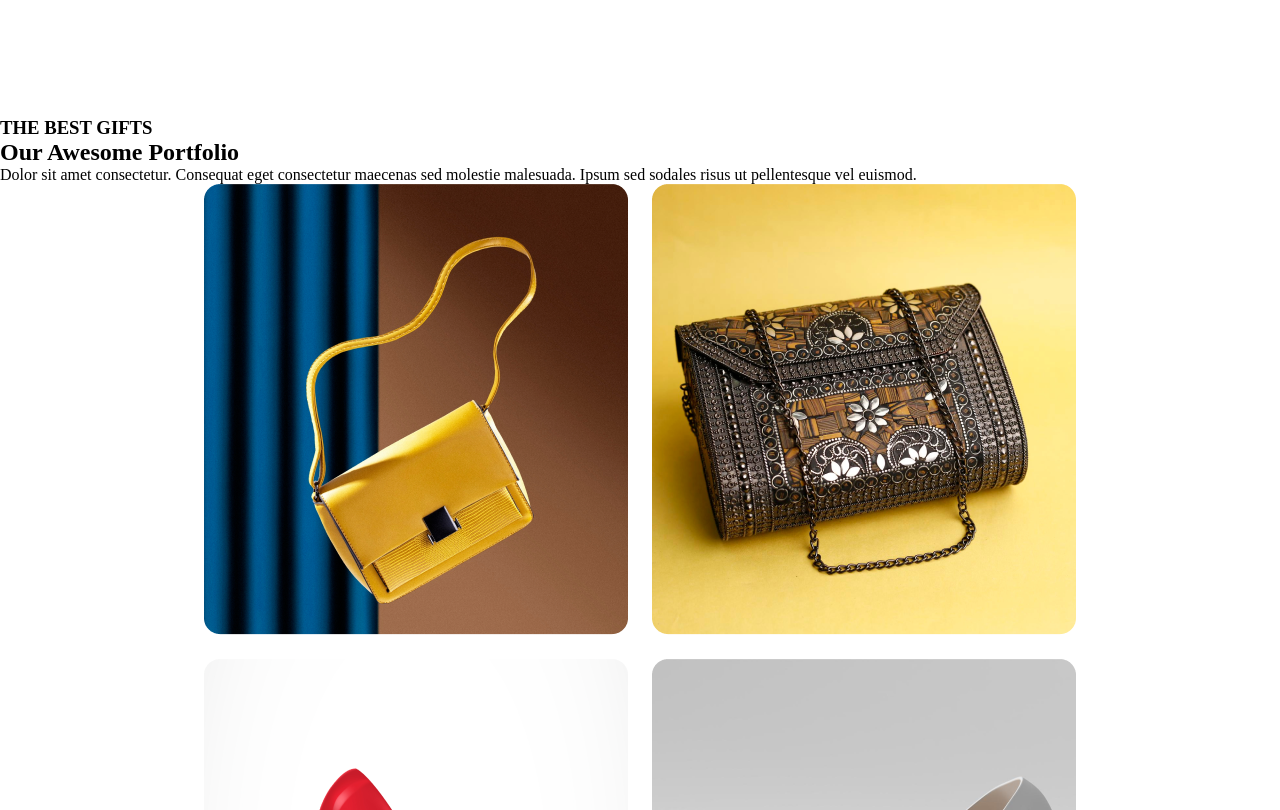
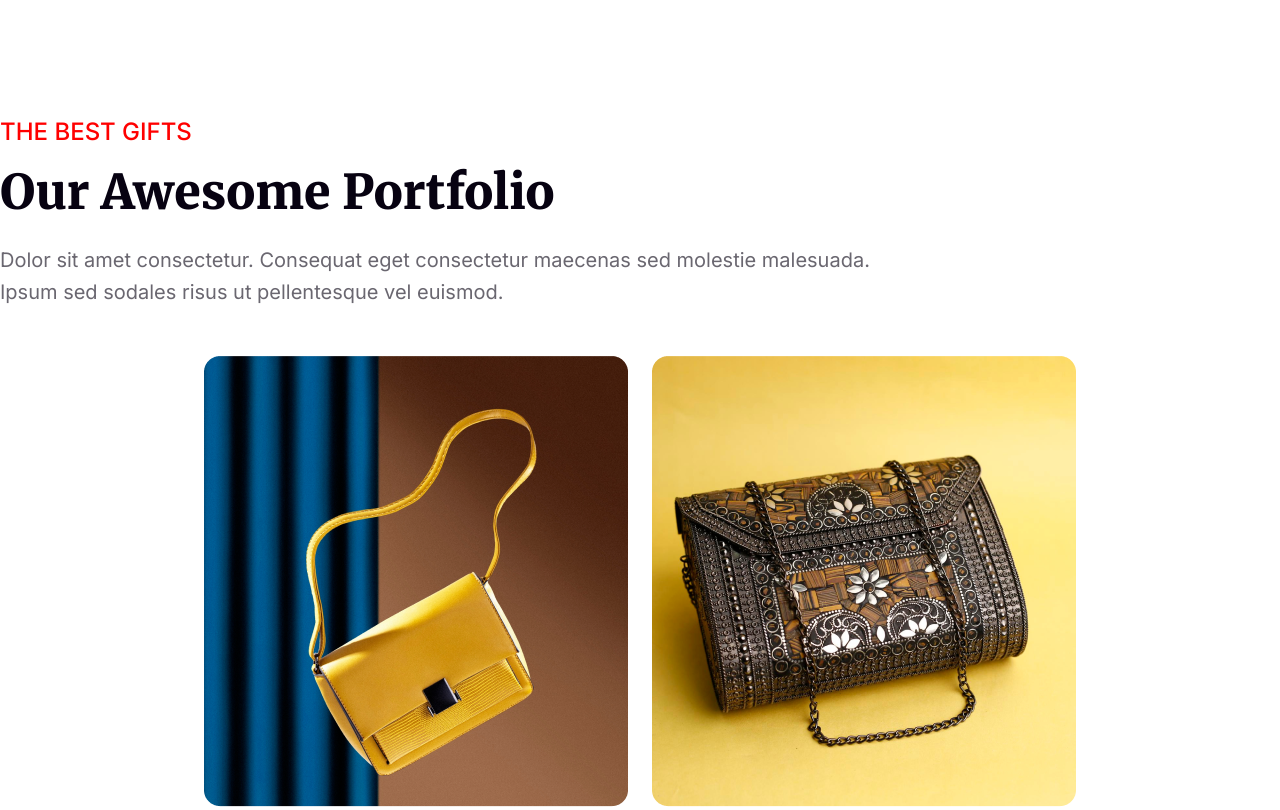
Before and after one commit to rashedjamanraju/B9-A1, a plain HTML site: page index.html in a window 1280 px wide. Shown: the part 3471-4281 px from the top of the page. Drawn offline with Linux system fonts and the light colour scheme.

Commit message:
portfolio

```diff
--- a/index.html
+++ b/index.html
@@ -105,7 +105,7 @@
             <div class="portfolio-heading">
                 <h3 class="portfolio-sm-title">THE BEST GIFTS</h3>
                 <h2 class="portfolio-big-title">Our Awesome Portfolio</h2>
-                <p class="portfolio-description-title">Dolor sit amet consectetur. Consequat eget consectetur maecenas sed molestie malesuada. Ipsum sed sodales risus ut pellentesque vel euismod. </p>
+                <p class="portfolio-description">Dolor sit amet consectetur. Consequat eget consectetur maecenas sed molestie malesuada. Ipsum sed sodales risus ut pellentesque vel euismod. </p>
             </div>
 
             <div class="portfolio-projects">
@@ -116,14 +116,18 @@
                 <figure class="single-project"><img src="resources/Rectangle 7.png" alt=""></figure>
                 <figure class="single-project"><img src="resources/Rectangle 8.png" alt=""></figure>
             </div>
+
         </section>
 
         <!-- newsletter section -->
         <section class="container newsletter">
+
             <div class="email-icon">
                 <img src="resources/Group 61.png" alt="">
             </div>
+
             <h2>Subscribe Newsletter</h2>
+
             <p> Subscribe to our newsletter for the latest updates, exclusive content, and exciting news delivered straight to your inbox.  </p>
 
             <div class="input-area">
--- a/styles/style.css
+++ b/styles/style.css
@@ -264,13 +264,44 @@
   margin-top: 120.07px;
   width: 100%;
 }
-
+.portfolio-heading {
+  max-width: 896px;
+}
+.portfolio-heading .portfolio-sm-title {
+  color: #f00;
+  font-family: Inter;
+  font-size: 24px;
+  font-style: normal;
+  font-weight: 500;
+  line-height: normal;
+  margin-bottom: 16px;
+}
+.portfolio-heading .portfolio-big-title {
+  color: #070211;
+  font-family: Merriweather;
+  font-size: 48px;
+  font-style: normal;
+  font-weight: 900;
+  line-height: normal;
+  text-transform: capitalize;
+  margin-bottom: 22px;
+}
+.portfolio-heading .portfolio-description {
+  color: rgba(7, 2, 17, 0.6);
+  font-family: Inter;
+  font-size: 20px;
+  font-style: normal;
+  font-weight: 400;
+  line-height: 32px; /* 160% */
+  margin-bottom: 48px;
+}
 .portfolio-projects {
   display: flex;
   flex-wrap: wrap;
   justify-content: center;
   align-items: center;
   gap: 24px;
+  margin-top: 24px;
 }
 
 .single-project img {
@@ -353,6 +384,7 @@
   border-radius: 50px 0px 0px 50px;
   max-width: 438px;
 }
+
 /* footer styles */
 
 footer {
```
